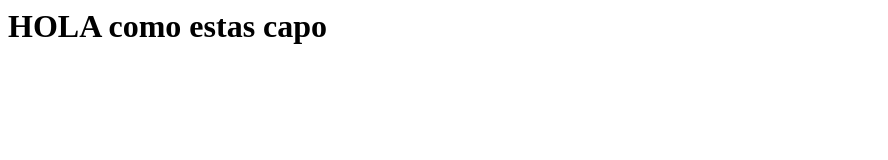
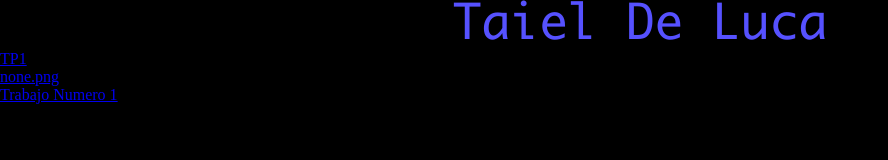
Before and after one commit to taielmatiasdeluca/PP-Chaza, a plain HTML site: page index.html in a window 1280 px wide. Shown: the whole page, without its empty margins (0-888 px from the left). Drawn offline with Linux system fonts and the light colour scheme.

Commit message:
antes de irnos

```diff
--- /dev/null
+++ b/css/style.css
@@ -0,0 +1,66 @@
+*{
+    margin:0;
+    padding:0;
+    box-sizing: border-box;
+    font-family: url('../fonts/Monaco.ttf');
+}
+
+@font-face {
+    font-family: "Titulo";
+    src: url("../fonts/clacon2.ttf");
+}
+@font-face {
+    font-family: "Default";
+    src: url("../fonts/Monaco.ttf");
+}
+
+body,html{
+    height:100%;
+    width:100%;
+}
+
+:root{
+    --violet:#5651ff;
+    --bg-color:black;
+}
+
+#wrapper{
+    height:100%;
+    background-color: var(--bg-color);
+    color:var(--violet);
+}
+.main_name{
+    width:100%;
+    display:flex;
+    justify-content: center;
+    text-align: center;
+    font-family: 'Default';
+    font-size: 3rem;
+}
+
+@media (max-width:500px) {
+    #project_list{
+        display:grid;
+        gap:1rem;
+        grid: 150px auto auto auto;
+
+    }
+    .project{
+
+    }
+
+
+}
+
+@media (min-width:501px) {
+    #project_list{
+        flex-direction: column;
+        justify-content: center;
+        align-items: center;
+
+    }
+}
+
+.proyect{
+    background-color: white;
+}
--- a/index.html
+++ b/index.html
@@ -1 +1,35 @@
-<h1> HOLA como estas capo </H1>
+<!DOCTYPE html>
+<html lang="en">
+<head>
+    <meta charset="UTF-8">
+    <meta http-equiv="X-UA-Compatible" content="IE=edge">
+    <meta name="viewport" content="width=device-width, initial-scale=1.0">
+    <link rel="stylesheet" href="css/style.css">
+    <title>Lista de Trabajos Chaza</title>
+</head>
+<body>
+    <div id="wrapper">
+        <div class="main_name">
+            Taiel De Luca
+        </div>
+        <div id="project__list">
+
+        </div>
+
+
+
+
+    </div>
+</body>
+
+
+<template id="project_main_tpl">
+    <a class="proyect" href="">
+        <div class="project__name"></div>
+        <div class="project_image"></div>
+        <div class="project__descripcion"></div>
+    </a>
+</template>
+<script src="js/main.js"></script>
+
+</html>
--- /dev/null
+++ b/js/main.js
@@ -0,0 +1,34 @@
+
+const project = {
+    name:'',
+    img:'',
+    link:'',
+    descripcion:''
+}
+
+
+let newProject = (name,img,descripcion,link)=>{
+    let proyecto = project;
+    proyecto.name = name;
+    proyecto.img = img;
+    proyecto.link = link;
+
+    proyecto.descripcion = descripcion;
+    return proyecto;
+}
+
+let projects  = [
+    newProject('TP1','none.png','Trabajo Numero 1','/TP1/'),
+]
+
+let tpl = project_main_tpl.content.cloneNode(true);
+projects.forEach(proyecto => {
+
+    let proyectoHtml = tpl;
+    proyectoHtml.querySelector('.project__name').textContent = proyecto.name;
+    proyectoHtml.querySelector('.project_image').textContent = proyecto.img;
+    proyectoHtml.querySelector('.project__descripcion').textContent = proyecto.descripcion;
+    proyectoHtml.querySelector('a').href = proyecto.link;
+
+    project__list.appendChild(proyectoHtml);
+});
```
Also changed, not shown: fonts/Monaco.ttf (added), fonts/clacon2.ttf (added).
